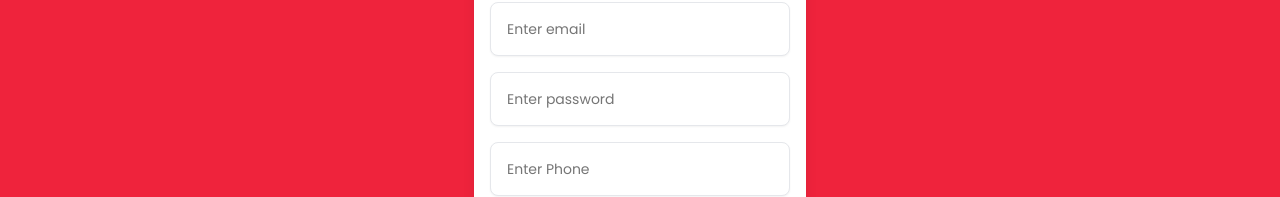
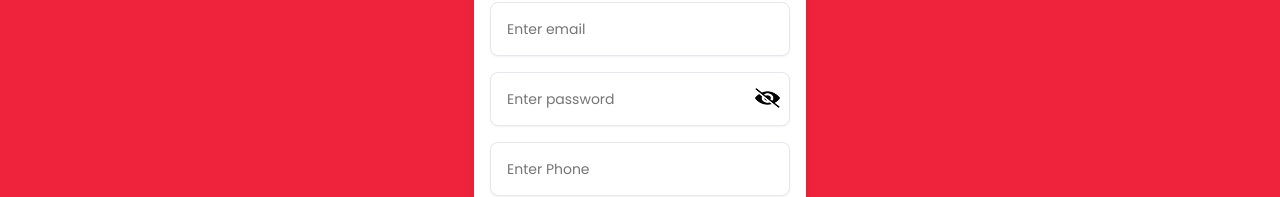
Before and after one commit to codebyviral/Homieflix, a React (Vite) app in the folder frontend/: page /signup in a window 1280 px wide. Shown: the part 293-490 px from the top of the page. Built offline with nearby package versions, Linux system fonts and the light colour scheme.

Commit message:
Add - feature

```diff
--- a/frontend/src/Pages/Signup.jsx
+++ b/frontend/src/Pages/Signup.jsx
@@ -4,6 +4,8 @@ import toast, { Toaster } from "react-hot-toast";
 import axios from "axios";
 import { Oval } from "react-loader-spinner";
 import { Navbar, Toast } from "../Components/CompIndex";
+import passwordHideImg from "../assets/icons8-hide-90.png";
+import passwordShowImg from "../assets/icons8-eye-90.png";
 
 const Signup = () => {
   const registerURL = "https://homieflix.onrender.com/api/auth/register";
@@ -29,6 +31,19 @@ const Signup = () => {
   };
   const notify = () => toast.success("Account Created");
   const notifyError = () => toast.error("Something Went Wrong");
+
+  const [showPassword, setShowPassword] = useState(true);
+
+  const handlePasswordShow = () => {
+    setShowPassword((prevValue) => !prevValue);
+    console.log(showPassword);
+    if (showPassword == true) {
+      document.getElementById("password").type = "text";
+    } else {
+      document.getElementById("password").type = "password";
+    }
+  };
+
   const handleSubmit = async (e) => {
     setLoading(true);
     e.preventDefault();
@@ -97,6 +112,7 @@ const Signup = () => {
           </div>
           <div className="input-container">
             <input
+              id="password"
               name="password"
               required
               autoComplete="off"
@@ -104,6 +120,12 @@ const Signup = () => {
               onChange={handleInput}
               type="password"
               placeholder="Enter password"
+            />
+            <img
+              onClick={handlePasswordShow}
+              className="passImg"
+              src={showPassword ? passwordHideImg : passwordShowImg}
+              alt="password eye "
             />
           </div>
           <div className="input-container">
```
